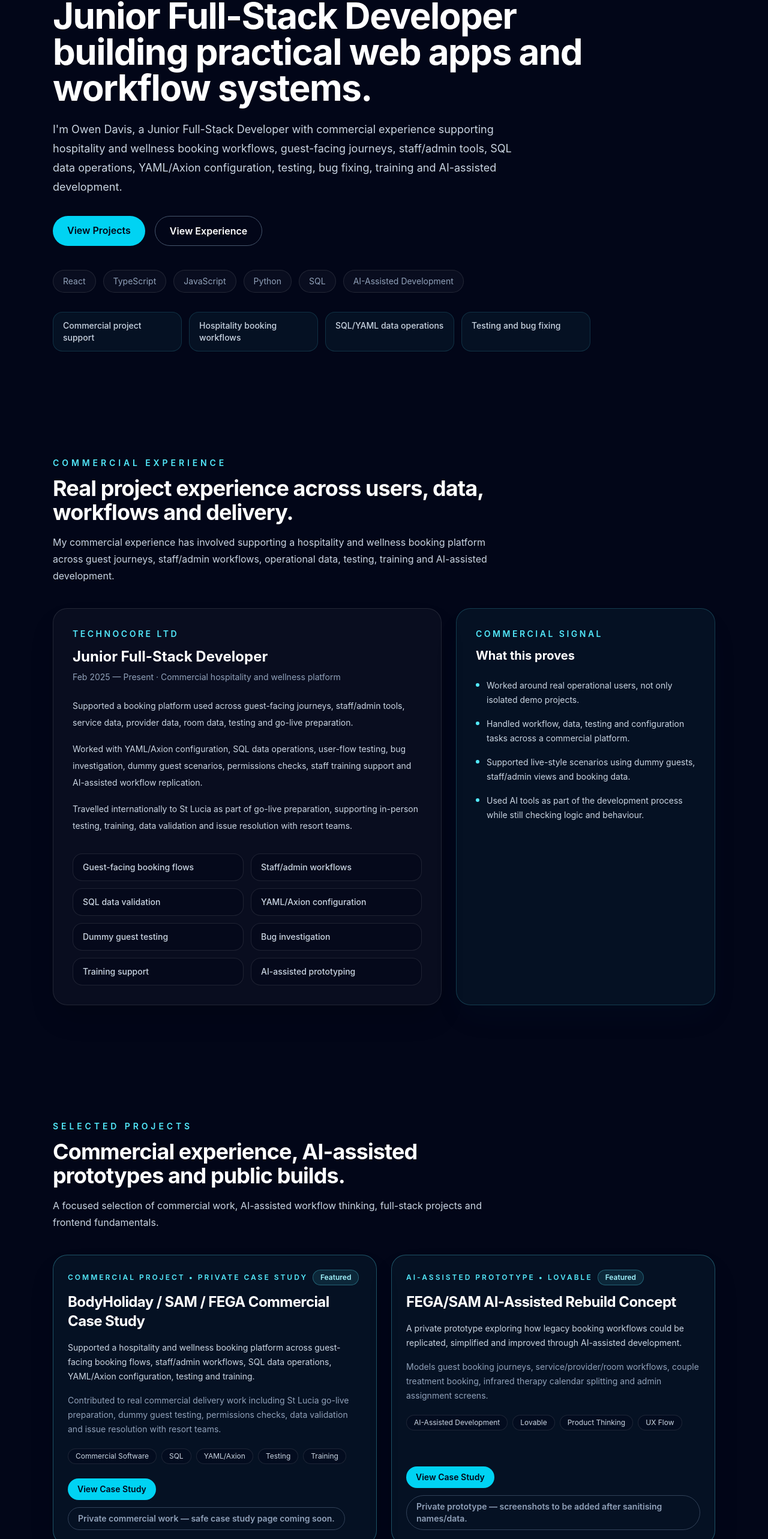
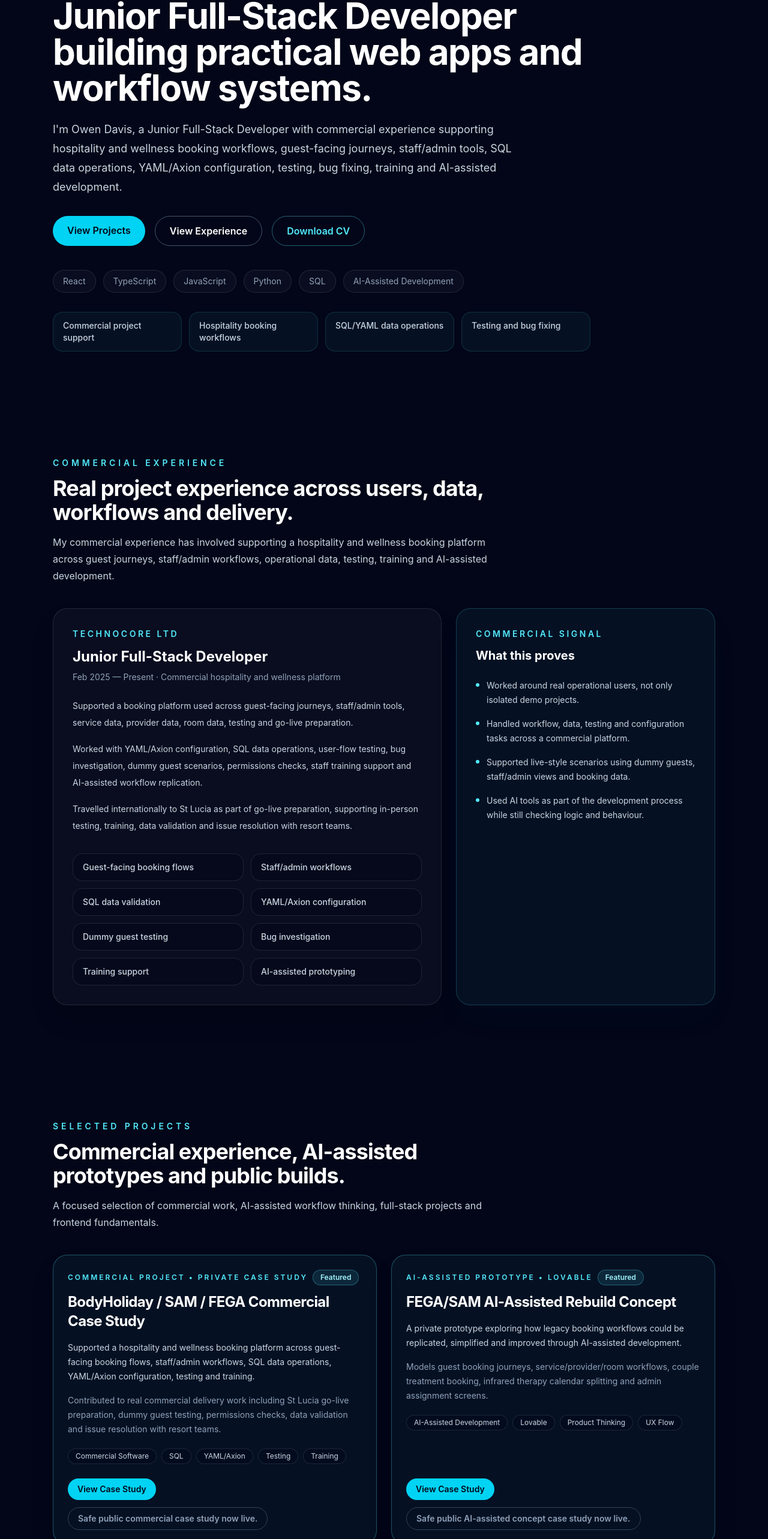
Before and after one commit to OwenD-24/owen-davis-portfolio, a React (Vite) app: page / in a window 1280 px wide. Shown: the part 168-2734 px from the top of the page at 60% size. Built offline with nearby package versions, Linux system fonts and the light colour scheme.

Commit message:
Added CV download and polished portfolio links

```diff
--- a/src/components/Hero.tsx
+++ b/src/components/Hero.tsx
@@ -49,6 +49,15 @@ function Hero() {
         >
           View Experience
         </a>
+
+        <a
+          href="/cv/Owen-Davis-CV.pdf"
+          target="_blank"
+          rel="noopener noreferrer"
+          className="rounded-full border border-cyan-300/40 px-6 py-3 font-semibold text-cyan-300 transition hover:bg-cyan-300 hover:text-slate-950"
+        >
+          Download CV
+        </a>
       </div>
 
       <div className="mt-10 flex flex-wrap gap-3 text-sm text-slate-400">
--- a/src/data/projects.ts
+++ b/src/data/projects.ts
@@ -23,7 +23,7 @@ export const projects: Project[] = [
     impact:
       'Contributed to real commercial delivery work including St Lucia go-live preparation, dummy guest testing, permissions checks, data validation and issue resolution with resort teams.',
     tags: ['Commercial Software', 'SQL', 'YAML/Axion', 'Testing', 'Training'],
-    status: 'Private commercial work — safe case study page coming soon.',
+    status: 'Safe public commercial case study now live.',
     caseStudyHref: '/case-studies/bodyholiday-sam-fega',
   },
   {
@@ -34,7 +34,7 @@ export const projects: Project[] = [
     impact:
       'Models guest booking journeys, service/provider/room workflows, couple treatment booking, infrared therapy calendar splitting and admin assignment screens.',
     tags: ['AI-Assisted Development', 'Lovable', 'Product Thinking', 'UX Flow'],
-    status: 'Private prototype — screenshots to be added after sanitising names/data.',
+    status: 'Safe public AI-assisted concept case study now live.',
     caseStudyHref: '/case-studies/fega-sam-ai-rebuild',
   },
   {
--- a/src/sections/Contact.tsx
+++ b/src/sections/Contact.tsx
@@ -39,7 +39,7 @@ function Contact() {
           <a
             href="https://www.linkedin.com/in/owen-davis-465508279/"
             target="_blank"
-            rel="noreferrer"
+            rel="noopener noreferrer"
             className="rounded-full border border-slate-600 px-6 py-3 font-semibold text-white transition hover:border-cyan-300 hover:text-cyan-300"
           >
             LinkedIn
@@ -48,10 +48,19 @@ function Contact() {
           <a
             href="https://github.com/OwenD-24"
             target="_blank"
-            rel="noreferrer"
+            rel="noopener noreferrer"
             className="rounded-full border border-slate-600 px-6 py-3 font-semibold text-white transition hover:border-cyan-300 hover:text-cyan-300"
           >
             GitHub
+          </a>
+
+          <a
+            href="/cv/Owen-Davis-CV.pdf"
+            target="_blank"
+            rel="noopener noreferrer"
+            className="rounded-full border border-cyan-300/40 px-6 py-3 font-semibold text-cyan-300 transition hover:bg-cyan-300 hover:text-slate-950"
+          >
+            Download CV
           </a>
         </div>
       </div>
```
Also changed, not shown: 1 other file (tests, documents, lock files or other folders).
